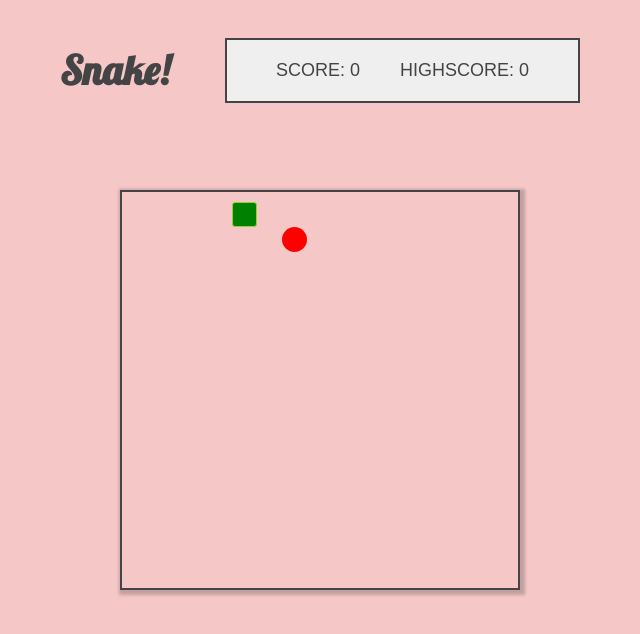
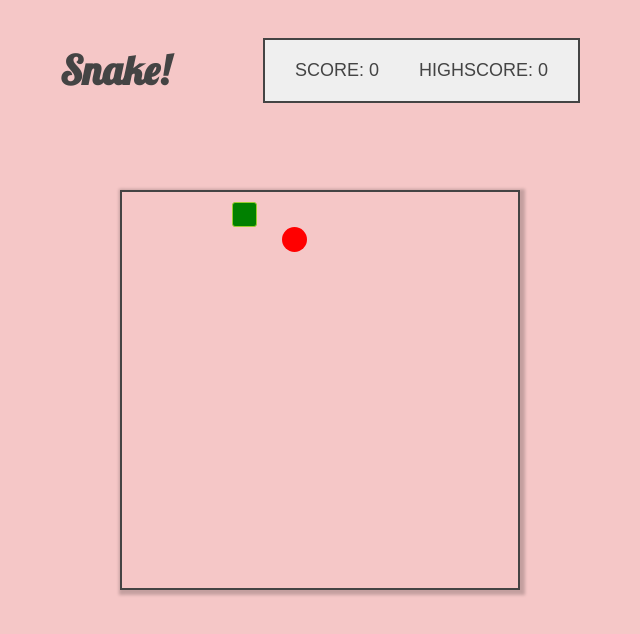
Before and after one commit to Rhys-Morris/js-snake, a website with bundled scripts: page index.html in a window 1280 px wide. Shown: the whole page, without its empty margins (320-960 px from the left). Built offline with nearby package versions, Linux system fonts and the light colour scheme.

Commit message:
reduced padding score-box

```diff
--- a/stylesheets/components.scss
+++ b/stylesheets/components.scss
@@ -81,7 +81,7 @@ main {
     text-transform: uppercase;
     border: 2px solid #444;
     background-color: #efefef;
-    padding: 2rem 3.5em;
+    padding: 2rem 3rem;
     & > * {
       &:first-child {
         margin-right: 4rem;
```
Also changed, not shown: style.css.
